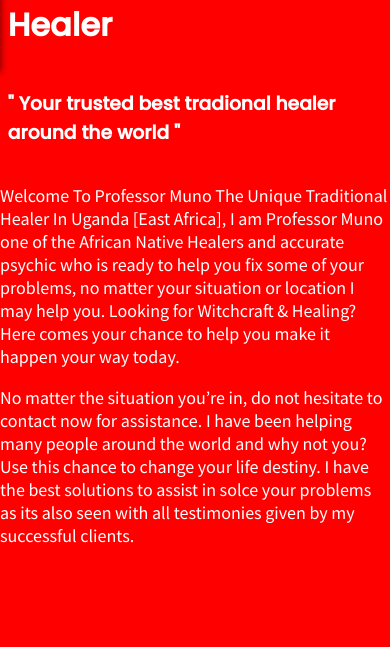
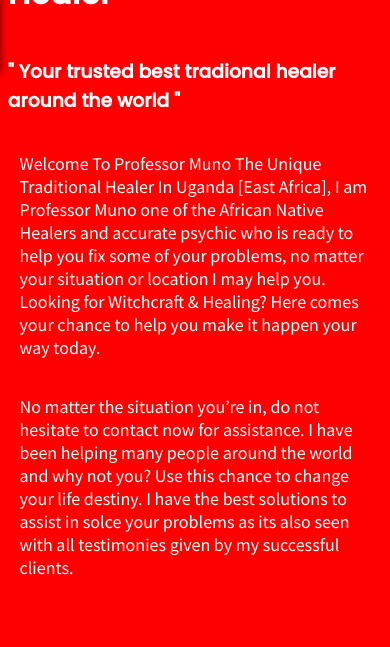
Before and after one commit to DavidJnathani/profmuno, a Next.js app: page / in a window 390 px wide. Shown: the part 780-1427 px from the top of the page. Built offline with nearby package versions, Linux system fonts and the light colour scheme.

Commit message:
Update jombo.module.css

```diff
--- a/styles/jombo.module.css
+++ b/styles/jombo.module.css
@@ -40,6 +40,17 @@
     }
     .description{
         width:100%;
+            display: flex;
+            flex-direction:column;
+            justify-content: center;
+            align-items: center;
+    }
+    .description p{
+        width:90%;
+            display: flex;
+            flex-direction:column;
+            justify-content: center;
+            align-items: center;
     }
 }
 @media(max-width:483px){
@@ -51,6 +62,20 @@
         width:100%;
         margin-bottom: 200px;
     }
+    .description{
+        width:100%;
+            display: flex;
+            flex-direction:column;
+            justify-content: center;
+            align-items: center;
+    }
+    .description p{
+        width:90%;
+            display: flex;
+            flex-direction:column;
+            justify-content: center;
+            align-items: center;
+    }
 }
 @media(max-width:400px){
     .jombotron{
@@ -61,4 +86,18 @@
         width:100%;
         margin-bottom: 300px;
     }
+    .description{
+        width:100%;
+            display: flex;
+            flex-direction:column;
+            justify-content: center;
+            align-items: center;
+    }
+    .description p{
+        width:90%;
+            display: flex;
+            flex-direction:column;
+            justify-content: center;
+            align-items: center;
+    }
 }
```
